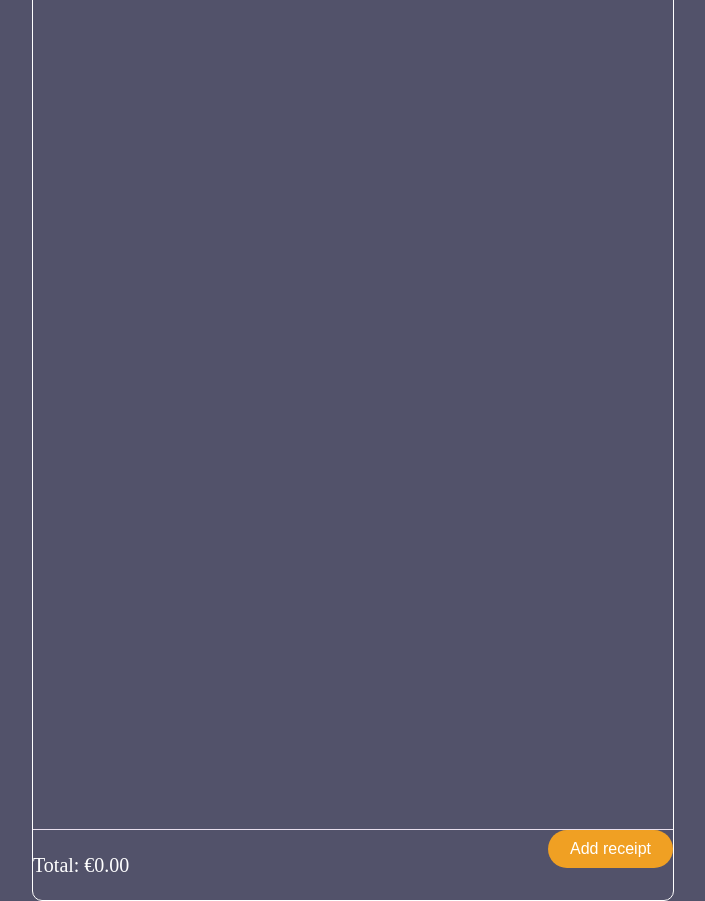
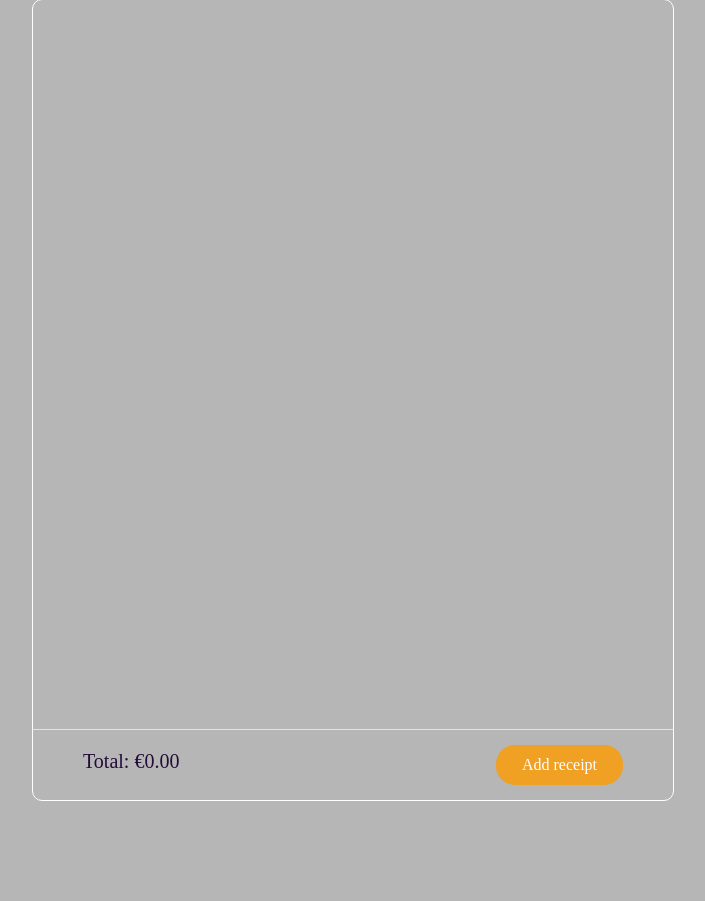
Before and after one commit to ArminasStrolys/receipt-app-1, a React (Create React App) app: page / in a window 1280 px wide. Shown: the whole page, without its empty margins (287-992 px from the left). After the commit the page ends 801 px from the top, so only its background shows below. Built offline with nearby package versions, Linux system fonts and the light colour scheme.

Commit message:
Main, bottom bar for expenses have been completed. Now creating the selection bar for all other selections to add to receipt

```diff
--- a/src/components/app/App.js
+++ b/src/components/app/App.js
@@ -1,11 +1,21 @@
-import TotalBar from '../totalBar/TotalBar';
+import React, { useState } from 'react';
+import MainBar from '../mainBar/MainBar';
+import ExpenseBar from '../expenseBar/ExpenseBar';
 
 function App() {
+  const [addReceiptCount, setAddReceiptCount] = useState([]);
+  const checkCount = (data) => {
+    setAddReceiptCount([...addReceiptCount, data]);
+    console.log(addReceiptCount);
+  };
+
   return (
     <div className="main-container">
       <div className="container">
-        {/* <span>Total: €0.00</span> */}
-        <TotalBar />
+        <MainBar addExpense={checkCount} />
+        {addReceiptCount.map((index) => (
+          <ExpenseBar key={index} />
+        ))}
       </div>
     </div>
   );
--- /dev/null
+++ b/src/components/expenseBar/ExpenseBar.jsx
@@ -0,0 +1,22 @@
+import React from 'react';
+
+export default function ExpenseBar() {
+  return (
+    <div className="expense-bar">
+      <div className="selection-list">
+        <select>
+          {/* <option value="0">Select</option> */}
+          <option value="" defaultValue={'selected'} disabled hidden>
+            Select
+          </option>
+          <option value="1">Food</option>
+          <option value="2">Houseware</option>
+          <option value="3">Entertainment</option>
+        </select>
+      </div>
+      <form>
+        <button className="button-style">Add expense</button>
+      </form>
+    </div>
+  );
+}
--- /dev/null
+++ b/src/components/mainBar/MainBar.jsx
@@ -0,0 +1,33 @@
+import React, { useState } from 'react';
+
+export default function TotalBar(props) {
+  const rndNum = (min, max) => {
+    return Math.floor(Math.random() * (max - min + 1) + min);
+  };
+
+  const receipt_id = rndNum(0, 99999999);
+
+  return (
+    <div className="bottom-bar">
+      <div className="total">
+        <p>
+          Total: <span>€0.00</span>
+        </p>
+      </div>
+      <div>
+        <form
+          onSubmit={(e) => {
+            e.preventDefault(e);
+            props.addExpense(receipt_id);
+          }}
+        >
+          <button className="button-style" type="submit">
+            Add receipt
+          </button>
+        </form>
+        {/* shorter approach, but i think it's less formal
+        {/* <button onClick={() => props.addExpense(1)}>Add receipt</button> */}
+      </div>
+    </div>
+  );
+}
--- /dev/null
+++ b/src/components/style/_ExpenseBar.scss
@@ -0,0 +1,21 @@
+@import '_var.scss';
+
+.expense-bar {
+  background-color: $dark_bg;
+  height: 61px;
+  border-radius: 4px;
+  display: flex;
+  justify-content: space-between;
+  align-items: center;
+  .selection-list {
+    margin-left: 5%;
+    select {
+      width: 170px;
+      height: 40px;
+    }
+  }
+  .button-style {
+    background-color: $dark_bg;
+    border: 2px solid $button_color;
+  }
+}
--- /dev/null
+++ b/src/components/style/_MainBar.scss
@@ -0,0 +1,26 @@
+@import '_var.scss';
+
+.bottom-bar {
+  border-top: 1px solid $light_grey_border;
+  position: absolute;
+  bottom: 0;
+  width: 100%;
+  display: flex;
+  justify-content: space-between;
+  align-items: center;
+  .total {
+    margin-left: 50px;
+    height: 70px;
+    display: block;
+    p {
+      color: $dark_bg;
+      font-size: 20px;
+      span {
+        font-family: $bold_font;
+      }
+    }
+  }
+  .add-receipt {
+    margin-right: 50px;
+  }
+}
--- a/src/components/style/_body.scss
+++ b/src/components/style/_body.scss
@@ -6,20 +6,29 @@
   left: 50%;
   transform: translate(-50%, -50%);
   width: 50%;
-  height: 1000px;
+  height: 800px;
   border: 1px solid $white;
   border-radius: 10px;
-  // .container {
-  //   // width: 50%;
-  // }
 }
 
 body {
-  background-color: $mid_grey;
-  font-family: $bold_font;
-  color: $white;
-  p {
-    font-family: $semi_bold_font;
-    color: $light_grey;
+  background-color: rgb(182, 182, 182);
+  font-family: $medium_font;
+  .button-style {
+    color: $white;
+    background-color: $button_color;
+    width: 127px;
+    height: 40px;
+    text-decoration: none;
+    border: none;
+    border-radius: 19px;
+    transition: 0.3s;
+    font-size: 16px;
+    font-family: $bold_font;
+    margin-right: 50px;
+    &:hover {
+      background-color: $button_color_hover;
+      cursor: pointer;
+    }
   }
 }
--- a/src/components/style/_totalBar.scss
+++ /dev/null
@@ -1,38 +0,0 @@
-@import '_var.scss';
-
-.total-bar {
-  border-top: 1px solid $light_grey_border;
-  position: absolute;
-  bottom: 0;
-  width: 100%;
-  display: flex;
-  justify-content: space-between;
-  .total {
-    height: 70px;
-    align-content: center;
-    // width: 50%;
-    // display: block;
-    span {
-      font-size: 20px;
-    }
-  }
-  .add-receipt {
-    // width: 50%;
-    // float: right;
-    button {
-      color: $white;
-      background-color: $button_color;
-      width: 125px;
-      height: 38px;
-      text-decoration: none;
-      border: none;
-      border-radius: 50px;
-      transition: 0.3s;
-      font-size: 16px;
-      &:hover {
-        background-color: $button_color_hover;
-        cursor: pointer;
-      }
-    }
-  }
-}
--- a/src/components/style/_var.scss
+++ b/src/components/style/_var.scss
@@ -1,4 +1,4 @@
-$white: white;
+$white: #ffffff;
 $dark_bg: #250b38;
 $lightish_grey: #f4eef7;
 $light_grey: #eae8ec;
@@ -9,5 +9,5 @@ $button_color_hover: #c7851c;
 $transparent_color: rgba(37, 11, 56, 0.25);
 
 $semi_bold_font: HK Grotesk SemiBold;
-$bold_font: HK Grotesk Bold;
-$medium_font: HK Grotesk Medium;
+$bold_font: HK Grotesk Medium;
+$medium_font: HK Grotesk Bold;
--- a/src/components/style/style.scss
+++ b/src/components/style/style.scss
@@ -1,2 +1,3 @@
 @import '_body.scss';
-@import '_totalBar.scss'
+@import '_MainBar.scss';
+@import '_ExpenseBar.scss';
--- a/src/components/totalBar/TotalBar.jsx
+++ /dev/null
@@ -1,14 +0,0 @@
-import React from 'react';
-
-export default function TotalBar() {
-  return (
-    <div className="total-bar">
-      <div className="total">
-        <span>Total: €0.00</span>
-      </div>
-      <div className="add-receipt">
-        <button>Add receipt</button>
-      </div>
-    </div>
-  );
-}
```
